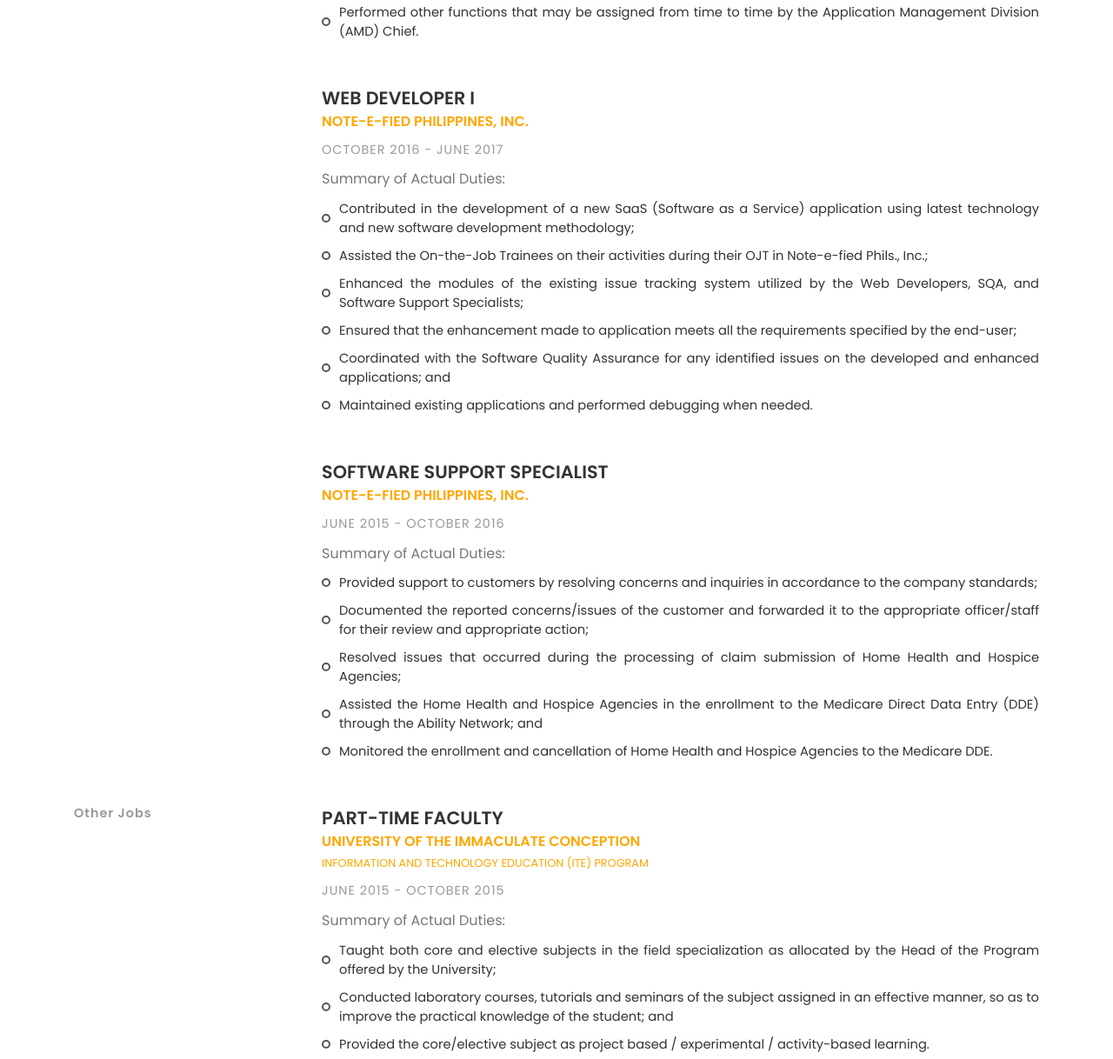
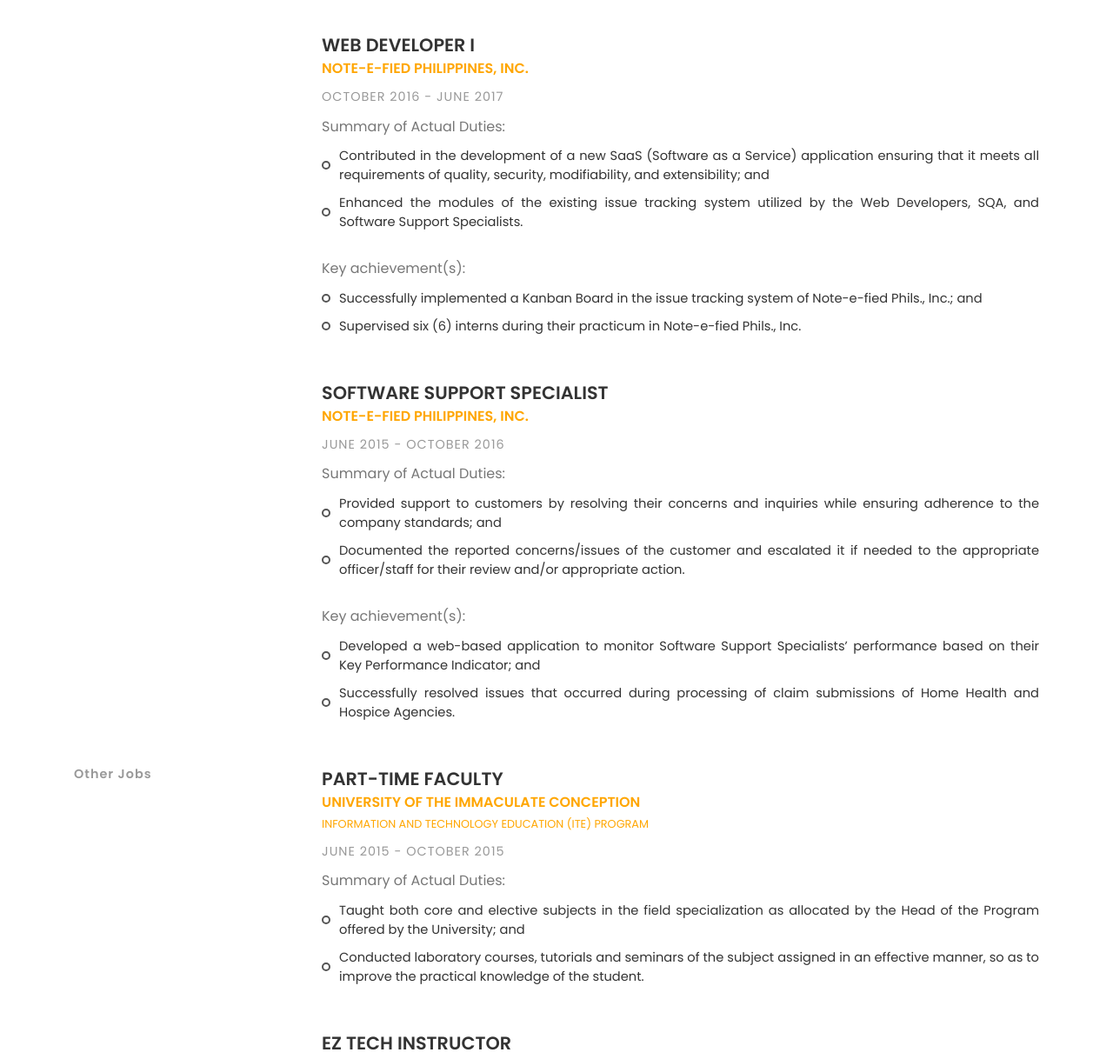
Before and after one commit to rgulanes/rgulanes.github.io, a plain HTML site: page index.html in a window 1280 px wide. Shown: the part 1334-2552 px from the top of the page at 87% size. Drawn offline with nearby package versions, Linux system fonts and the light colour scheme.

Commit message:
Included key achievement(s) if there are any; Revised summary of actual duties in accordance with the updated cv;

```diff
--- a/js/custom-script.js
+++ b/js/custom-script.js
@@ -17,30 +17,36 @@
     $('#current-position').html('');
     $.each(itWork, function (index, info) {
       if (info.show) {
-        var duties = '';
+        var duties = '', achievements = '';
 
-        if(info.duties.length) {
+        if (info.duties.length) {
           $.each(info.duties, function (i, duty) {
             duties += ('<li>' + duty + '</li>');
           });
         }
 
-        if (info.is_current) {
-          $('#current-position').html(info.position);
+        if (info.achievements.length) {
+          $.each(info.achievements, function (i, achievement) {
+            achievements += ('<li>' + achievement + '</li>');
+          });
         }
 
         var html = [
           '<div class="experience margin-b-50">',
-            '<h4 class="text-uppercase"><b>'+ info.position +'</b></h4>',
+          '<h4 class="text-uppercase text-bold">' + info.position + '</h4>',
           '<h5 class="font-yellow text-uppercase text-bold">',
           info.company,
-              (info.division ? '<br><small>' + info.division + '</small>' : '' ),
+          (info.division ? '<br><small>' + info.division + '</small>' : ''),
           '</h5>',
-            '<h6 class="font-lite-black margin-tb-10 text-uppercase">'+ info.duration +'</h6>',
+          '<h6 class="font-lite-black margin-tb-10 text-uppercase">' + info.duration + '</h6>',
           (info.duties.length ? '<p class="margin-tb-10">Summary of Actual Duties:</p>' : ''),
           (info.duties.length ? '<ul class="list margin-b-30 text-sm">' : ''),
           (info.duties.length ? duties : ''),
           (info.duties.length ? '</ul>' : ''),
+          (info.achievements.length ? '<p class="margin-tb-10">Key achievement(s):</p>' : ''),
+          (info.achievements.length ? '<ul class="list margin-b-30 text-sm">' : ''),
+          (info.achievements.length ? achievements : ''),
+          (info.achievements.length ? '</ul>' : ''),
           '</div>'
         ].join('');
 
@@ -50,11 +56,17 @@
 
     $.each(otherWork, function (index, info) {
       if (info.show) {
-        var duties = '';
+        var duties = '', achievements = '';
 
         if(info.duties.length) {
           $.each(info.duties, function (i, duty) {
             duties += ('<li>' + duty + '</li>');
+          });
+        }
+
+        if (info.achievements.length) {
+          $.each(info.achievements, function (i, achievement) {
+            achievements += ('<li>' + achievement + '</li>');
           });
         }
 
@@ -70,6 +82,10 @@
             (info.duties.length ? '<ul class="list margin-b-30 text-sm">' : ''),
             (info.duties.length ? duties : ''),
             (info.duties.length ? '</ul>' : ''),
+            (info.achievements.length ? '<p class="margin-tb-10">Key achievement(s):</p>' : ''),
+            (info.achievements.length ? '<ul class="list margin-b-30 text-sm">' : ''),
+            (info.achievements.length ? achievements : ''),
+            (info.achievements.length ? '</ul>' : ''),
           '</div>'
         ].join('');
 
--- a/json/work-experience.json
+++ b/json/work-experience.json
@@ -8,11 +8,12 @@
       "division" : "Information and Communications Technology Group – Application Management Division",
       "duration" : "May 2019 - PRESENT",
       "duties" : [
-        "Provide technical assistance and support on troubleshooting and maintaining ICT applications to ensure service continuity;",
-        "Conduct research and recommends innovative approaches for ICT applications administration to improve the service provisioning;",
-        "Conduct code testing to ensure that the desirable results of the application are met and perform debugging if necessary;",
-        "Prepare documentations, including both program-level and user-level for both External and Internal Applications of GCG; and",
-        "Perform other functions as may be assigned by the Application Management Division (AMD) Chief from time to time."
+        "Provides technical assistance and support on troubleshooting and maintaining existing internal and external applications of GCG to ensure service continuity; and",
+        "Conducts research and recommends innovative approaches to improve the service provisioning of the applications of the organization"
+      ],
+      "achievements": [
+        "Efficiently utilized and implemented infographics on email advisories sent to the stakeholders of the ICRS resulting to reduced number of emails and phone inquiries received by the team; and",
+        "Established a centralized working tracker for the ICRS through the creation of an .xlsx file as an initiative to have a single file that is to access by the team to get relevant information relating to the ICRS."
       ]
   	},
     {
@@ -23,13 +24,12 @@
       "division" : "Information and Communications Technology Group – Application Management Division",
       "duration" : "July 2017 - May 2019",
       "duties" : [
-        "Provided support in the enhancement of the applications/modules of the Integrated Corporate Reporting System (ICRS) based on defined specifications;",
-        "Contributed in the enhancement of GCG internal applications/modules based on defined specifications;",
-        "Integrated software component(s) or module(s) into a fully functional software system;",
-        "Ensured the developed program meets all requirements of quality, security, modifiability, and extensibility;",
-        "Conducted periodical code testing to ensure that the desirable results of the application are met and perform debugging if necessary;",
-        "Prepared required documentations, including both program-level and user-level for both External and Internal Applications of GCG; and",
-        "Performed other functions that may be assigned from time to time by the Application Management Division (AMD) Chief."
+        "Provided support in the enhancement of the applications/modules of the Integrated Corporate Reporting System (ICRS) based on defined specifications of the product-owners; and",
+        "Provided support in preparing required documentations, including both program-level and user-level documentation."
+      ],
+      "achievements" : [
+        "Established standard templates and correspondences resulting to a more improved and efficient approach of addressing the received concerns and/or inquiries by the team; and",
+        "Provided comprehensive layout and content for the user manuals used for the sub-components of the ICRS."
       ]
     },
     {
@@ -40,12 +40,12 @@
       "division" : "",
       "duration" : "October 2016 - June 2017",
       "duties" : [
-        "Contributed in the development of a new SaaS (Software as a Service) application using latest technology and new software development methodology;",
-        "Assisted the On-the-Job Trainees on their activities during their OJT in Note-e-fied Phils., Inc.;",
-        "Enhanced the modules of the existing issue tracking system utilized by the Web Developers, SQA, and Software Support Specialists;",
-        "Ensured that the enhancement made to application meets all the requirements specified by the end-user;",
-        "Coordinated with the Software Quality Assurance for any identified issues on the developed and enhanced applications; and",
-        "Maintained existing applications and performed debugging when needed."
+        "Contributed in the development of a new SaaS (Software as a Service) application ensuring that it meets all requirements of quality, security, modifiability, and extensibility; and",
+        "Enhanced the modules of the existing issue tracking system utilized by the Web Developers, SQA, and Software Support Specialists."
+      ],
+      "achievements": [
+        "Successfully implemented a Kanban Board in the issue tracking system of Note-e-fied Phils., Inc.; and",
+        "Supervised six (6) interns during their practicum in Note-e-fied Phils., Inc."
       ]
     },
     {
@@ -56,11 +56,12 @@
       "division" : "",
       "duration" : "June 2015 - October 2016",
       "duties" : [
-        "Provided support to customers by resolving concerns and inquiries in accordance to the company standards;",
-        "Documented the reported concerns/issues of the customer and forwarded it to the appropriate officer/staff for their review and appropriate action;",
-        "Resolved issues that occurred during the processing of claim submission of Home Health and Hospice Agencies;",
-        "Assisted the Home Health and Hospice Agencies in the enrollment to the Medicare Direct Data Entry (DDE) through the Ability Network; and",
-        "Monitored the enrollment and cancellation of Home Health and Hospice Agencies to the Medicare DDE."
+        "Provided support to customers by resolving their concerns and inquiries while ensuring adherence to the company standards; and",
+        "Documented the reported concerns/issues of the customer and escalated it if needed to the appropriate officer/staff for their review and/or appropriate action."
+      ],
+      "achievements": [
+        "Developed a web-based application to monitor Software Support Specialists’ performance based on their Key Performance Indicator; and",
+        "Successfully resolved issues that occurred during processing of claim submissions of Home Health and Hospice Agencies."
       ]
     }
   ],
@@ -73,10 +74,10 @@
       "division" : "Information and Technology Education (ITE) Program",
       "duration" : "June 2015 - October 2015",
       "duties" : [
-        "Taught both core and elective subjects in the field specialization as allocated by the Head of the Program offered by the University;",
-        "Conducted laboratory courses, tutorials and seminars of the subject assigned in an effective manner, so as to improve the practical knowledge of the student; and",
-        "Provided the core/elective subject as project based / experimental / activity-based learning."
-      ]
+        "Taught both core and elective subjects in the field specialization as allocated by the Head of the Program offered by the University; and",
+        "Conducted laboratory courses, tutorials and seminars of the subject assigned in an effective manner, so as to improve the practical knowledge of the student."
+      ],
+      "achievements": []
     },
     {
       "show" : true,
@@ -88,7 +89,8 @@
       "duties" : [
         "Conducted basic to intermediate Website Designing class particularly in the usage of Hypertext Markup Language (HTML) and Cascading Style Sheets (CSS); and",
         "Discussed and taught basic to intermediate knowledge on Microsoft Office Applications (e.g. Word, PowerPoint, Excel, etc.)."
-      ]
+      ],
+      "achievements": []
     },
     {
       "show" : true,
@@ -99,10 +101,10 @@
       "duration" : "April 2014 - July 2014",
       "duties" : [
         "Ensured that the interviews conducted are done with the highest level of quality by properly administering each survey without falsification of data and bias;",
-        "Performed survey research by using proper interviewing techniques and adhering to strict methodologies and guidelines;",
         "Recorded respondent’s answers with 100% accuracy, including typing respondent’s verbal answers in verbatim to survey questions and meet assigned quota for survey collection; and",
-        "Promoted and provided extraordinary guest service for both internal and external guests; answered questions, offered information, and helped in a courteous manner."
-      ]
+        "Performed survey research by using proper interviewing techniques and adhering to strict methodologies and guidelines."
+      ],
+      "achievements": []
     },
     {
       "show" : true,
@@ -112,13 +114,12 @@
       "division" : "1800Flowers.com",
       "duration" : "April 2013 - May 2013",
       "duties" : [
-        "Identified, qualified, prepared, and executed effective sales strategies that maintain the existing base of business and support the close of competitive and revenue growth opportunities;",
         "Mastered all products and applications by demonstrating ongoing competency;",
-        "Maintained and increased sales volume within assigned accounts and territory;",
-        "Assisted customers with back-orders and other related service issues;",
+        "Assisted customers with backorders and other related service issues;",
         "Answered incoming phone calls and inquiries. Routed calls and messages within the management system to appropriate staff; and",
-        "Resolved customer complaints in accordance with Company Policy and advised sales management promptly of any situation beyond the Sales Representative’s Authority."
-      ]
+        "Resolved customer complaints in accordance with Company Policy and advised sales management promptly of any situation beyond the Sales Representative’s Authority. "
+      ],
+      "achievements": []
     }
   ]
 }
```
Also changed, not shown: index.html (+1 -1 lines). Lines whose indentation alone changed are shown as unchanged.
